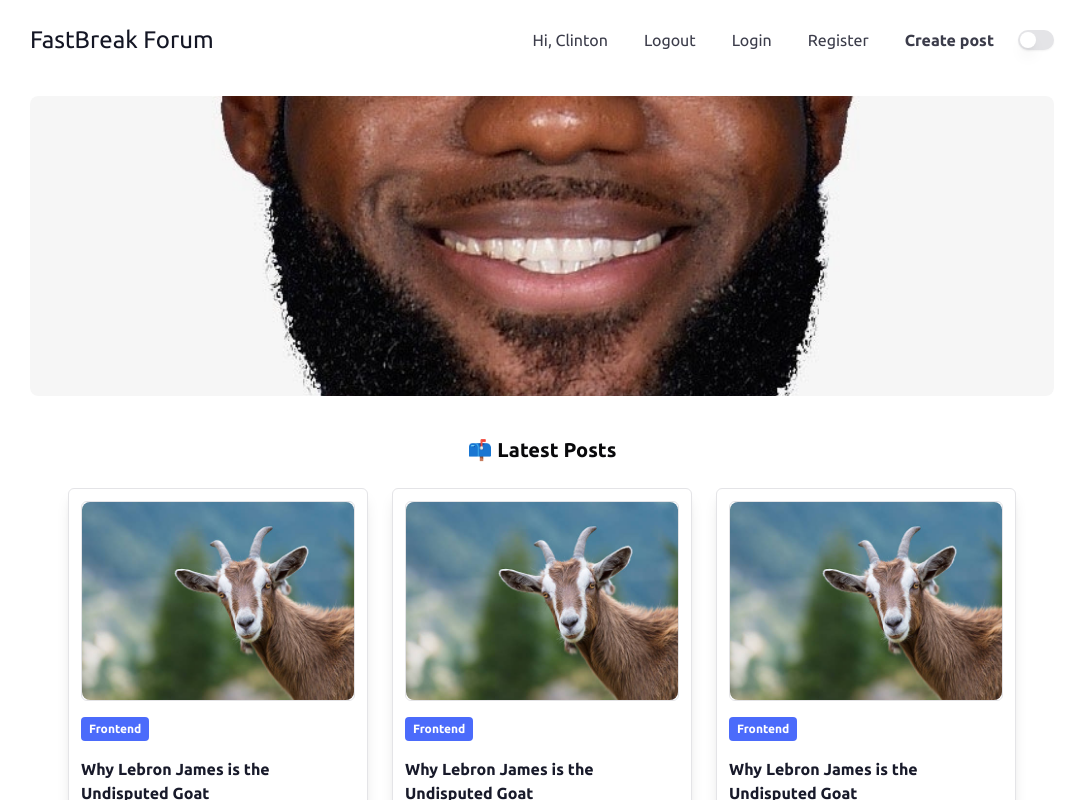
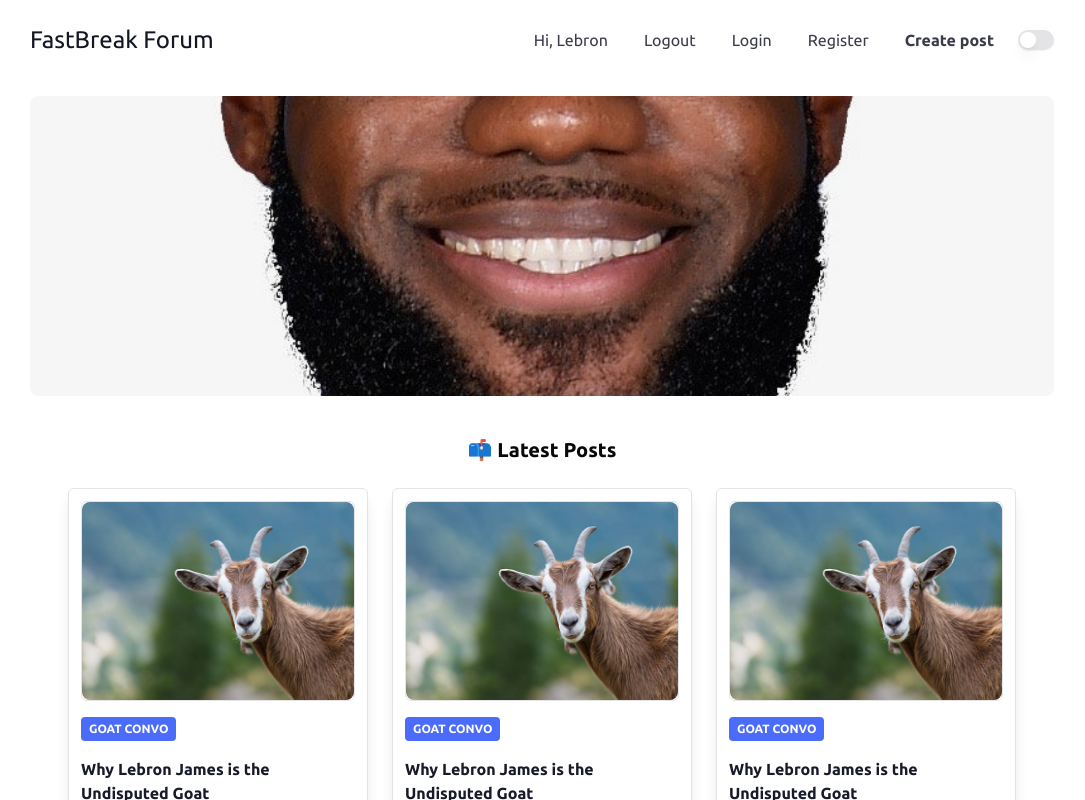
Before and after one commit to yamhokim/FastBreak-Forum, a React (Vite) app in the folder frontend/: page / in a window 1280 px wide. Shown: the top 800 px of the page, without its empty margins (98-1183 px from the left). Built offline with nearby package versions, Linux system fonts and the light colour scheme.

Commit message:
updated certain placeholder values for lebron

```diff
--- a/frontend/src/ui_components/Badge.jsx
+++ b/frontend/src/ui_components/Badge.jsx
@@ -1,7 +1,7 @@
 const Badge = () => {
   return (
     <span className="px-2 py-[3px] text-[12px] font-semibold bg-[#4B6BFB] text-[#FFFFFF] rounded-sm self-start">
-      Frontend
+      GOAT CONVO
     </span>
   );
 };
--- a/frontend/src/ui_components/Hero.jsx
+++ b/frontend/src/ui_components/Hero.jsx
@@ -15,7 +15,9 @@ const Hero = () => {
         </div>
 
         <span>
-          <p className="text-[18px] text-[#181A2A] dark:text-white">John Doe</p>
+          <p className="text-[18px] text-[#181A2A] dark:text-white">
+            Lebron James
+          </p>
           <p className="text-[14px] text-[#696A75] font-thin dark:text-[#BABABF]">
             Power Forward for the Los Angeles Lakers
           </p>
--- a/frontend/src/ui_components/NavBar.jsx
+++ b/frontend/src/ui_components/NavBar.jsx
@@ -1,5 +1,5 @@
 import { Switch } from "@/components/ui/switch";
-import { FaHamburger } from "react-icons/fa";
+import { FaBasketball } from "react-icons/fa6";
 import ResponsiveNavBar from "./ResponsiveNavBar";
 import { useState } from "react";
 
@@ -13,7 +13,7 @@ const NavBar = () => {
           FastBreak Forum
         </a>
         <ul className="flex items-center  justify-end gap-9 text-[#3B3C4A] lg:flex-1 max-md:hidden dark:text-[#FFFFFF]">
-          <li>Hi, Clinton</li>
+          <li>Hi, Lebron</li>
 
           <li>Logout</li>
           <li>Login</li>
@@ -22,7 +22,7 @@ const NavBar = () => {
         </ul>
 
         <Switch />
-        <FaHamburger
+        <FaBasketball
           className="text-2xl cursor-pointer hidden max-md:block dark:text-white"
           onClick={() => setShowNavBar((curr) => !curr)}
         />
--- a/frontend/src/ui_components/ResponsiveNavBar.jsx
+++ b/frontend/src/ui_components/ResponsiveNavBar.jsx
@@ -4,7 +4,7 @@ const ResponsiveNavBar = () => {
   return (
     <nav className="max-container padding-x py-6 max-md:block hidden dark:text-[#FFFFFF]">
       <ul className="flex items-center justify-center gap-6 text-[#3B3C4A] lg:flex-1 flex-col dark:text-[#FFFFFF]">
-        <li>Hi, Clinton</li>
+        <li>Hi, Lebron</li>
         <li>Logout</li>
         <li>Login</li>
         <li>Register</li>
```
